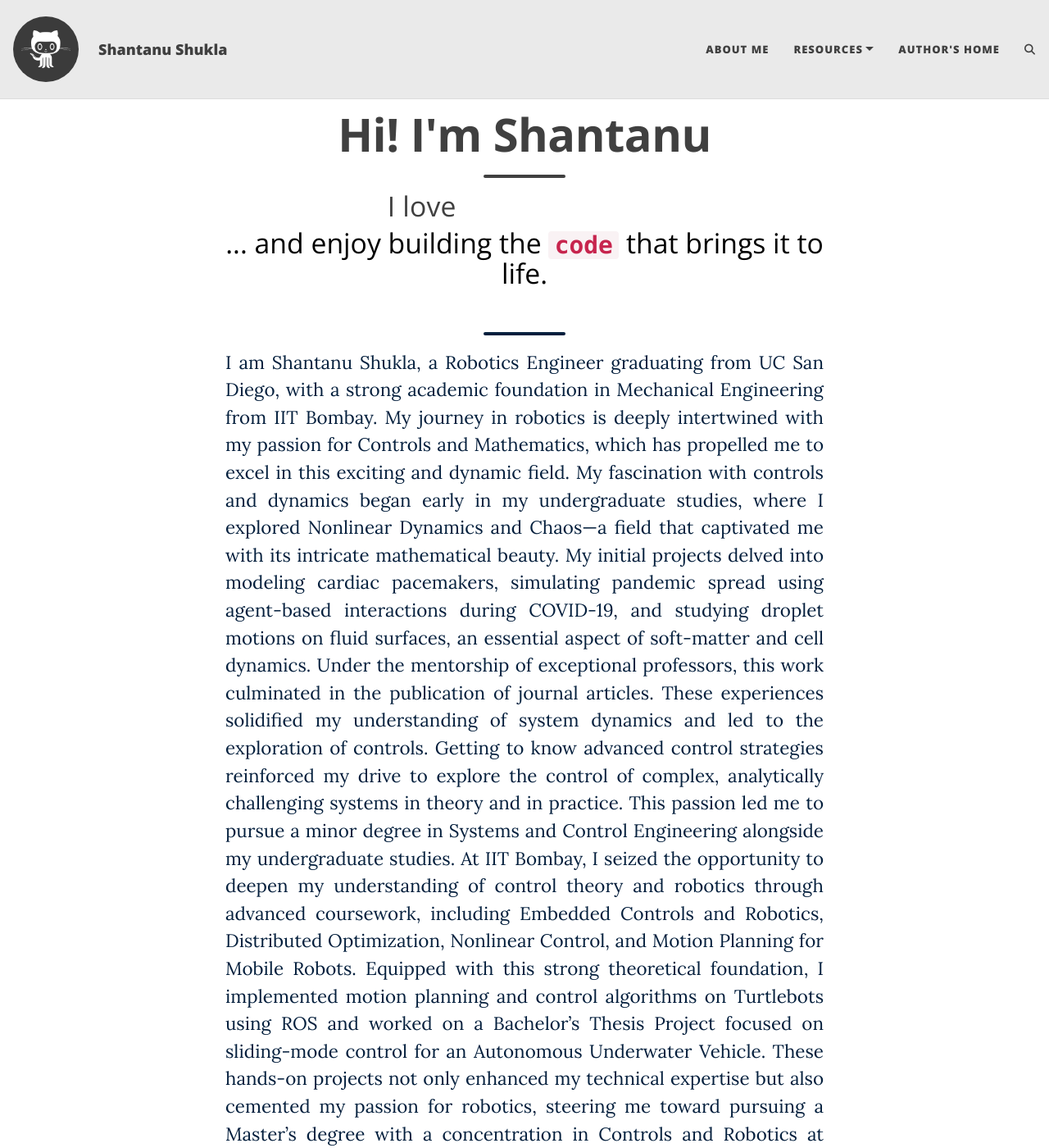
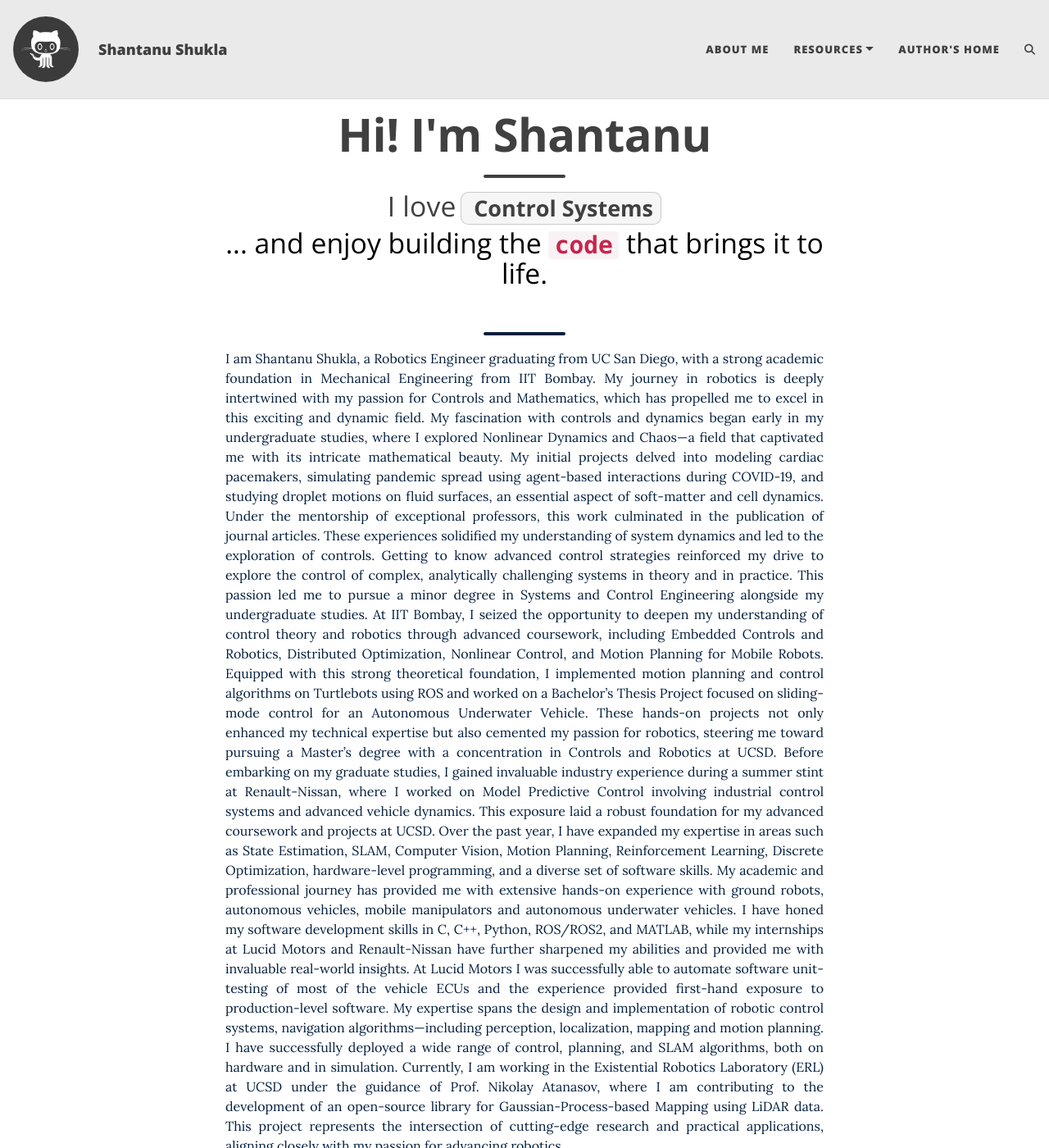
Before and after one commit to shantanusshukla/shantanusshukla.github.io, a Jekyll site: the page built from index.html, in a window 1280 px wide and 1400 px high. Shown: the whole window at 82% size. Built offline with Jekyll 4.4.1, drawn with Linux system fonts in a browser that asks for light colours; the list of posts is cut into pages by our own code; comment, search, counter and statistics services are not loaded.

Commit message:
Fix content width

```diff
--- a/assets/css/style.css
+++ b/assets/css/style.css
@@ -44,11 +44,11 @@
 
 /* Container */
 .about-intro {
-    max-width: 50rem;           /* nice readable width */
+    max-width: 60rem;           /* nice readable width */
     margin: 2rem auto;       /* centered, with spacing below */
     text-align: left;          /* or center if you prefer */
     color: #041f3d;               /* body text tone */
-    font-size: 1.4rem;         /* bump size a bit */
+    font-size: 1.0rem;         /* bump size a bit */
     line-height: 1.4;     /* comfortable spacing between 2 lines */
     text-align: justify;  /* optional: justify text */
 }
```
